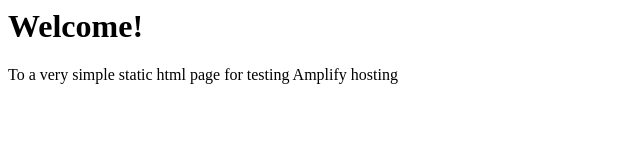
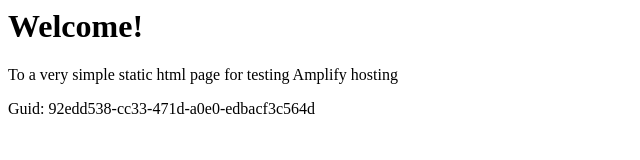
Before and after one commit to aws-aemilia-fra/Github-PR-Commit-Integration-Test-DoNotTouch-Gith-OKSLNVO2-v1-prod-eu-central-1, a website: page src/index.html in a window 1280 px wide. Shown: the whole page, without its empty margins (0-640 px from the left). Drawn offline with Linux system fonts and the light colour scheme.

Commit message:
commit from integ tests

```diff
--- a/src/index.html
+++ b/src/index.html
@@ -1,3 +1,5 @@
+
+
 <html lang="en">
 
 <head>
@@ -10,6 +12,6 @@
 <body>
     <h1>Welcome!</h1>
     <p>To a very simple static html page for testing Amplify hosting</p>
-</body>
+    <p>Guid: 92edd538-cc33-471d-a0e0-edbacf3c564d</p></body>
 
 </html>
```
